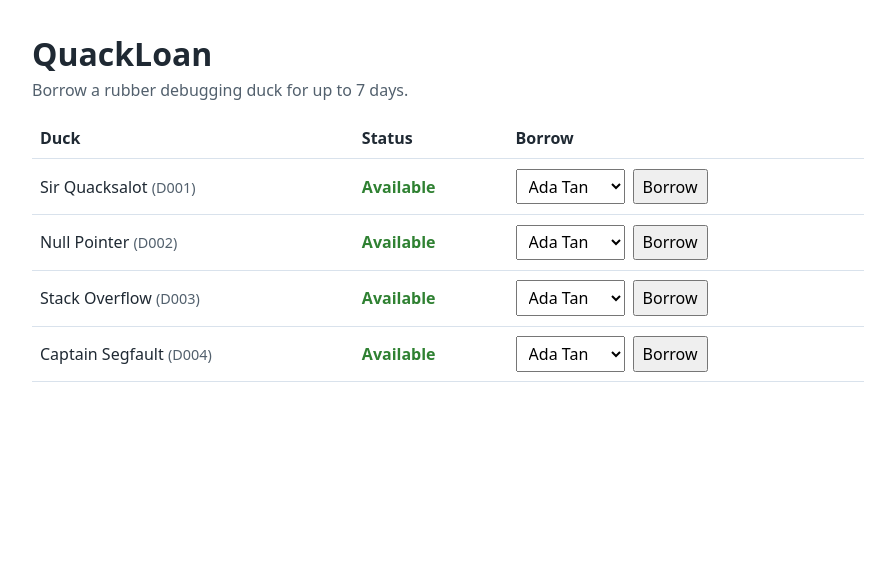
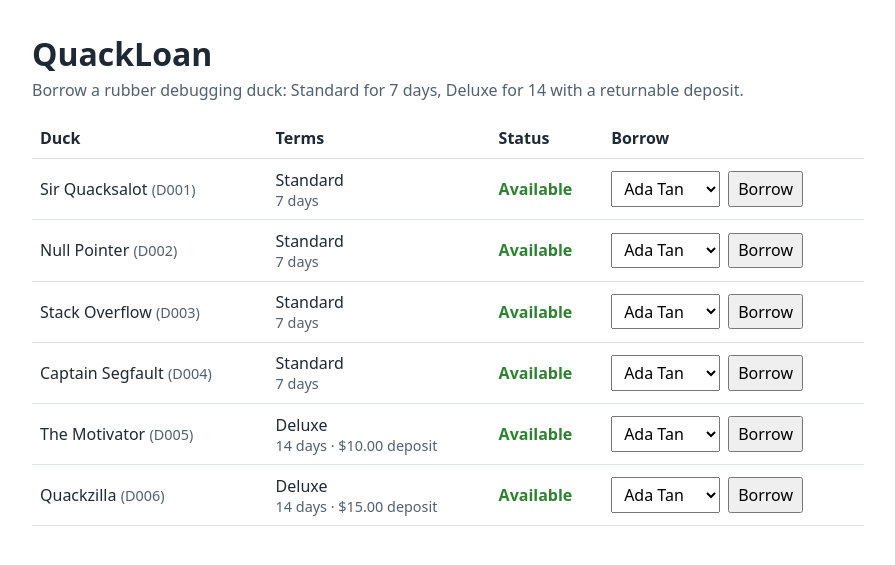
Before and after one commit to chaw678/week5-lab, a Flask app: page / in a window 1280 px wide. Shown: the top 565 px of the page, without its empty margins (192-1087 px from the left). Run offline with Flask 3, Linux system fonts and the light colour scheme.

Commit message:
Add Deluxe Duck with 14-day loan and returnable deposit

```diff
--- a/app.py
+++ b/app.py
@@ -4,9 +4,19 @@ Run with:  python3 app.py
 """
 
 from datetime import datetime, timedelta
+from decimal import Decimal
 
 from flask import Flask, abort, flash, redirect, render_template, request, url_for
-from sqlalchemy import DateTime, ForeignKey, Index, String, create_engine, select, text
+from sqlalchemy import (
+    DateTime,
+    ForeignKey,
+    Index,
+    Numeric,
+    String,
+    create_engine,
+    select,
+    text,
+)
 from sqlalchemy.exc import IntegrityError
 from sqlalchemy.orm import (
     DeclarativeBase,
@@ -16,9 +26,6 @@ from sqlalchemy.orm import (
     sessionmaker,
 )
 from sqlalchemy.pool import StaticPool
-
-LOAN_PERIOD = timedelta(days=7)
-
 
 class Base(DeclarativeBase):
     pass
@@ -35,17 +42,58 @@ class Member(Base):
 
 
 class Duck(Base):
+    """Abstract duck: every duck is a StandardDuck or a DeluxeDuck."""
+
     __tablename__ = "duck"
+    # `kind` only tells SQLAlchemy which subclass to load; the lending rules
+    # ask the duck (loan_period_days, deposit_required) instead of reading it.
+    __mapper_args__ = {"polymorphic_on": "kind", "polymorphic_abstract": True}
 
     duck_id: Mapped[str] = mapped_column(String, primary_key=True)
     name: Mapped[str] = mapped_column(String)
+    kind: Mapped[str] = mapped_column(String)
 
     loans: Mapped[list["Loan"]] = relationship(back_populates="duck")
+
+    label = "Duck"
+
+    def loan_period_days(self) -> int:
+        raise NotImplementedError
+
+    def deposit_required(self) -> Decimal:
+        raise NotImplementedError
 
     @property
     def current_loan(self):
         """The loan that has not been returned yet, if any."""
         return next((loan for loan in self.loans if loan.returned_at is None), None)
+
+
+class StandardDuck(Duck):
+    __mapper_args__ = {"polymorphic_identity": "standard"}
+
+    label = "Standard"
+
+    def loan_period_days(self) -> int:
+        return 7
+
+    def deposit_required(self) -> Decimal:
+        return Decimal("0.00")
+
+
+class DeluxeDuck(Duck):
+    __mapper_args__ = {"polymorphic_identity": "deluxe"}
+
+    # Nullable because Standard ducks share the table and have no deposit.
+    deposit_amount: Mapped[Decimal | None] = mapped_column(Numeric(10, 2), nullable=True)
+
+    label = "Deluxe"
+
+    def loan_period_days(self) -> int:
+        return 14
+
+    def deposit_required(self) -> Decimal:
+        return self.deposit_amount
 
 
 class Loan(Base):
@@ -66,6 +114,7 @@ class Loan(Base):
     borrowed_at: Mapped[datetime] = mapped_column(DateTime)
     due_at: Mapped[datetime] = mapped_column(DateTime)
     returned_at: Mapped[datetime | None] = mapped_column(DateTime, nullable=True)
+    deposit_paid: Mapped[Decimal] = mapped_column(Numeric(10, 2))
 
     member: Mapped[Member] = relationship(back_populates="loans")
     duck: Mapped[Duck] = relationship(back_populates="loans")
@@ -76,12 +125,18 @@ class DuckUnavailable(Exception):
 
 
 def borrow_duck(session, member, duck, now=None):
-    """Create a 7-day loan of `duck` to `member`, or raise DuckUnavailable."""
+    """Lend `duck` to `member` on the duck's own terms, or raise DuckUnavailable."""
     if duck.current_loan is not None:
         raise DuckUnavailable(duck.name)
 
     now = now or datetime.now()
-    loan = Loan(member=member, duck=duck, borrowed_at=now, due_at=now + LOAN_PERIOD)
+    loan = Loan(
+        member=member,
+        duck=duck,
+        borrowed_at=now,
+        due_at=now + timedelta(days=duck.loan_period_days()),
+        deposit_paid=duck.deposit_required(),
+    )
     session.add(loan)
     try:
         session.commit()
@@ -98,10 +153,12 @@ def seed(session):
             Member(member_id="M001", name="Ada Tan", email="ada@example.edu"),
             Member(member_id="M002", name="Ben Lim", email="ben@example.edu"),
             Member(member_id="M003", name="Chen Wei", email="chen@example.edu"),
-            Duck(duck_id="D001", name="Sir Quacksalot"),
-            Duck(duck_id="D002", name="Null Pointer"),
-            Duck(duck_id="D003", name="Stack Overflow"),
-            Duck(duck_id="D004", name="Captain Segfault"),
+            StandardDuck(duck_id="D001", name="Sir Quacksalot"),
+            StandardDuck(duck_id="D002", name="Null Pointer"),
+            StandardDuck(duck_id="D003", name="Stack Overflow"),
+            StandardDuck(duck_id="D004", name="Captain Segfault"),
+            DeluxeDuck(duck_id="D005", name="The Motivator", deposit_amount=Decimal("10.00")),
+            DeluxeDuck(duck_id="D006", name="Quackzilla", deposit_amount=Decimal("15.00")),
         ]
     )
     session.commit()
@@ -146,11 +203,13 @@ def create_app():
             except DuckUnavailable:
                 flash(f"Sorry, {duck.name} is unavailable: it is already on loan.", "error")
             else:
-                flash(
+                message = (
                     f"{member.name} borrowed {duck.name}. "
-                    f"Due back {loan.due_at:%a %d %b %Y, %H:%M}.",
-                    "success",
+                    f"Due back {loan.due_at:%a %d %b %Y, %H:%M}."
                 )
+                if loan.deposit_paid:
+                    message += f" Returnable deposit taken: ${loan.deposit_paid:.2f}."
+                flash(message, "success")
         return redirect(url_for("index"))
 
     return app
--- a/templates/index.html
+++ b/templates/index.html
@@ -22,7 +22,7 @@
 </head>
 <body>
   <h1>QuackLoan</h1>
-  <p class="tagline">Borrow a rubber debugging duck for up to 7 days.</p>
+  <p class="tagline">Borrow a rubber debugging duck: Standard for 7 days, Deluxe for 14 with a returnable deposit.</p>
 
   {% for category, message in get_flashed_messages(with_categories=true) %}
     <div class="flash {{ category }}" role="status">{{ message }}</div>
@@ -30,7 +30,7 @@
 
   <table>
     <thead>
-      <tr><th>Duck</th><th>Status</th><th>Borrow</th></tr>
+      <tr><th>Duck</th><th>Terms</th><th>Status</th><th>Borrow</th></tr>
     </thead>
     <tbody>
       {% for duck in ducks %}
@@ -38,11 +38,19 @@
         <tr>
           <td>{{ duck.name }} <span class="detail">({{ duck.duck_id }})</span></td>
           <td>
+            {{ duck.label }}
+            <div class="detail">
+              {{ duck.loan_period_days() }} days
+              {% if duck.deposit_required() %}&middot; ${{ '%.2f'|format(duck.deposit_required()) }} deposit{% endif %}
+            </div>
+          </td>
+          <td>
             {% if loan %}
               <span class="on-loan">On loan</span>
               <div class="detail">
                 {{ loan.member.name }} &middot; borrowed {{ loan.borrowed_at.strftime('%d %b %Y, %H:%M') }}
                 &middot; due {{ loan.due_at.strftime('%d %b %Y, %H:%M') }}
+                {% if loan.deposit_paid %}&middot; ${{ '%.2f'|format(loan.deposit_paid) }} deposit held{% endif %}
               </div>
             {% else %}
               <span class="available">Available</span>
```
Also changed, not shown: test_app.py (+21 -0 lines), 1 other file.
